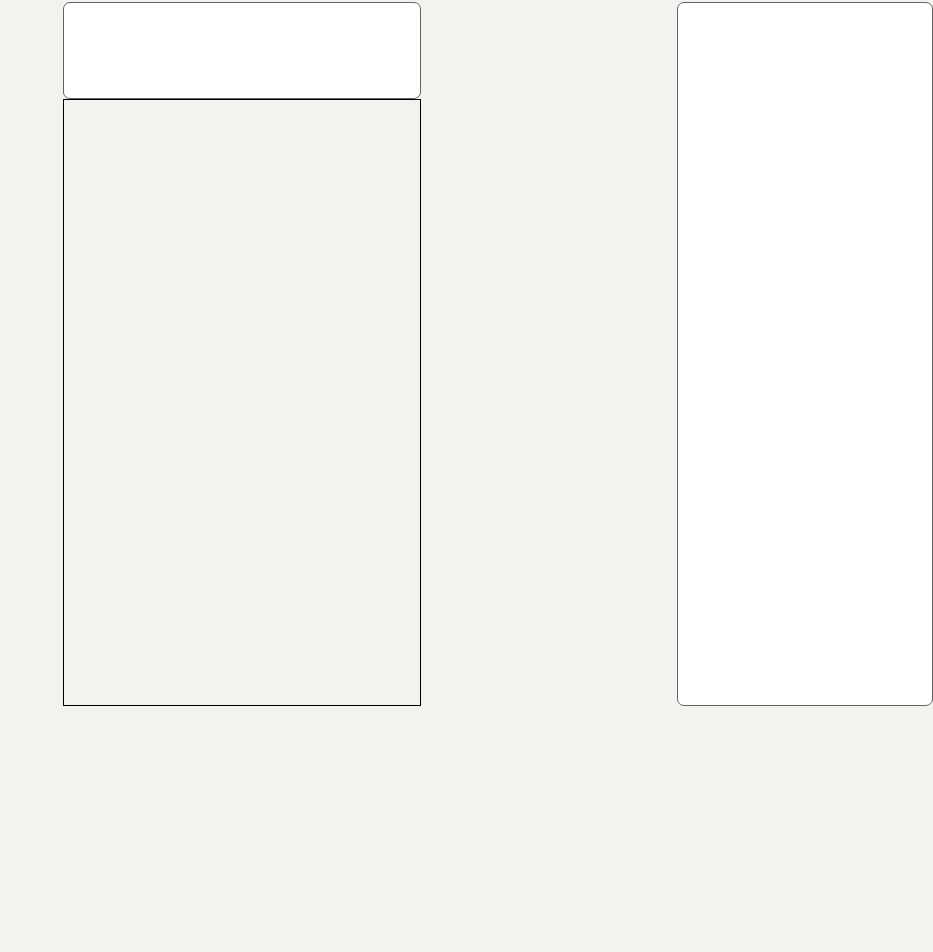
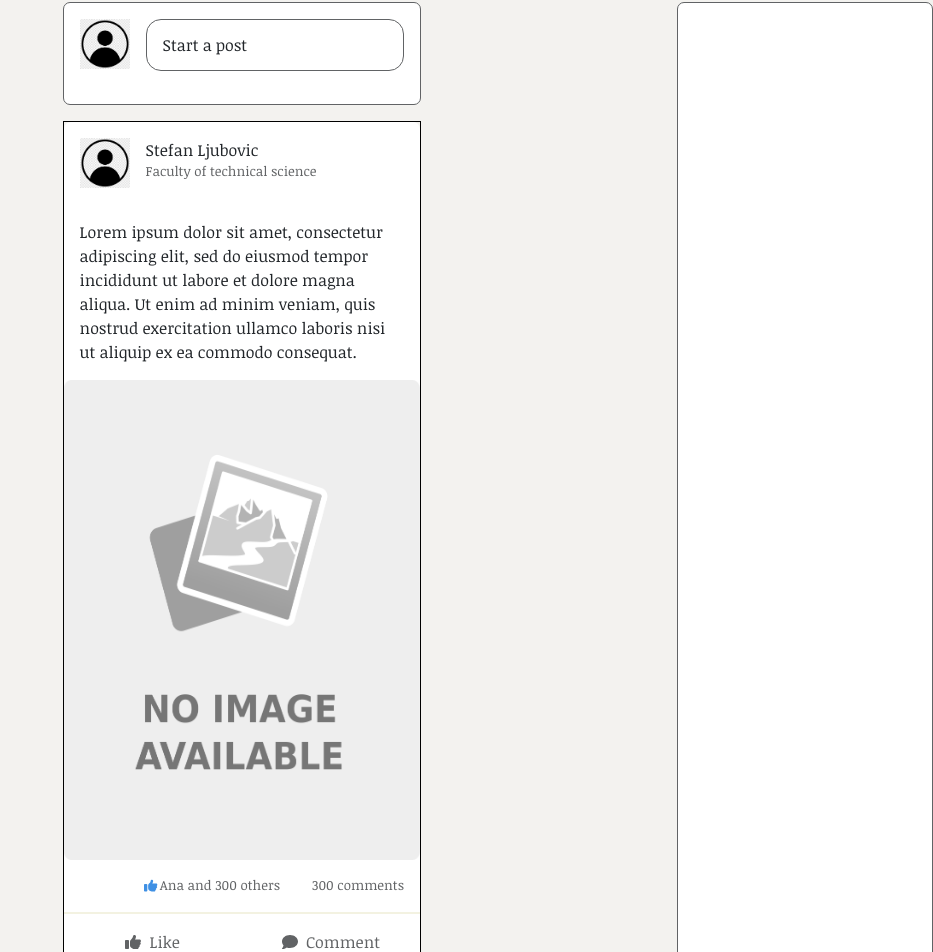
Before and after one commit to XWS-BSEP-Tim-13/Dislinkt_Frontend, a React (Create React App) app: page /home in a window 1280 px wide. Shown: the part 94-1046 px from the top of the page, without its empty margins (347-1280 px from the left). Before the commit the page ends 800 px from the top, so only its background shows below. Built offline with nearby package versions, Linux system fonts and the light colour scheme.

Commit message:
Homepage design

```diff
--- a/src/components/CreatePost/CreatePost.js
+++ b/src/components/CreatePost/CreatePost.js
@@ -1,9 +1,14 @@
 import classes from './CreatePost.module.css';
-
+import Logo from '../../images/user.png'
 function CreatePost(){
     return(
         <div className={classes.containerWrap}>
-
+            <div className={classes.row}>
+                <img src={Logo} alt="" className={classes.img}/>
+                <div className={classes.post}>
+                    <label>Start a post</label>
+                </div>
+            </div>
         </div>
     );
 }
--- a/src/components/CreatePost/CreatePost.module.css
+++ b/src/components/CreatePost/CreatePost.module.css
@@ -5,4 +5,36 @@
     border: 1px solid #616365;
     border-radius: 7px;
     background-color: #ffff;
+    display: flex;
+    flex-direction: column;
+    padding: 1rem;
 }
+
+.row{
+    display: flex;
+    flex-direction: row;
+    justify-content: flex-start;
+}
+
+.img{
+    height: 50px;
+    width: 50px;
+}
+
+.post{
+    border:1px solid #616365;
+    border-radius: 15px;
+    width: 100%;
+    height: 90%;
+    margin-left: 1rem;
+    display: flex;
+    flex-direction: row;
+    justify-content: flex-start;
+    align-items: center;
+    padding: 1rem;
+    cursor: pointer;
+}
+
+.post:hover{
+    background-color: #f3f2ef;
+}
--- a/src/components/Posts/Posts.js
+++ b/src/components/Posts/Posts.js
@@ -1,10 +1,51 @@
 import classes from './Posts.module.css';
+import User from '../../images/user.png'
+import Unavailable from '../../images/unavailable.png'
+import { faThumbsUp } from '@fortawesome/free-solid-svg-icons'
+import { faComment } from '@fortawesome/free-solid-svg-icons'
+import { FontAwesomeIcon } from '@fortawesome/react-fontawesome'
+import { useState } from 'react';
+function Posts(){
 
-function Posts(){
+    const [commentSection,setCommentSection] = useState(false)
 
     return(
         <div className={classes.containerWrap}>
-
+            <div className={classes.post}>
+                <div className={classes.postHeader}>
+                    <img src={User}  className={classes.img}/>
+                    <div className={classes.user}>
+                        <label className={classes.username}>Stefan Ljubovic</label>
+                        <label className={classes.smallText}>Faculty of technical science</label>
+                    </div>
+                </div>
+                <label className={classes.description}>Lorem ipsum dolor sit amet, consectetur adipiscing elit, sed do eiusmod tempor incididunt ut labore et dolore magna aliqua. Ut enim ad minim veniam, quis nostrud exercitation ullamco laboris nisi ut aliquip ex ea commodo consequat.</label>
+                <img src={Unavailable} className={classes.postImage}/>
+                <div className={classes.likeSection}>
+                <label  className={classes.smallText}><FontAwesomeIcon icon={faThumbsUp}  className={classes.likeIcon}/>Ana and 300 others</label>
+                <label  className={classes.smallText1}>300 comments</label>
+                </div>
+                <div className={classes.footer}>
+                    <div className={classes.footerPart}>
+                    <FontAwesomeIcon icon={faThumbsUp}/>
+                    <label className={classes.lblMargin}>Like</label>
+                    </div>
+                    <div className={classes.footerPart} onClick={() => setCommentSection(!commentSection)}>
+                    <FontAwesomeIcon icon={faComment}/>
+                    <label className={classes.lblMargin}>Comment</label>
+                    </div>
+                </div>
+                { commentSection &&
+                <div className={classes.commentSection}>
+                    <div className={classes.comment}>
+                        <img src={User}  className={classes.img}/>
+                        <div className={classes.createComment}>
+                            Add a comment...
+                        </div>
+                    </div>
+                </div>
+                }
+            </div>
         </div>
     )
 }
--- a/src/components/Posts/Posts.module.css
+++ b/src/components/Posts/Posts.module.css
@@ -4,4 +4,119 @@
     height: 100%;
     width: 70%;
     border: 1px solid black;
+    margin-top: 1rem;
 }
+
+.post{
+    display: flex;
+    flex-direction: column;
+    border-radius: 7px;
+    background-color: #ffff;
+    min-height:40rem ;
+}
+
+.postHeader{
+    display: flex;
+    flex-direction: row;
+    padding: 1rem;
+}
+
+.user{
+    margin-left: 1rem;
+    display: flex;
+    flex-direction: column;
+    justify-content: flex-start;
+}
+
+.smallText{
+    font-size: smaller;
+    color: #616365;
+    display: flex;
+    flex-direction: row;
+    justify-content: flex-start;
+    align-items: center;
+}
+
+.username{
+    display: flex;
+    flex-direction: row;
+    justify-content: flex-start;
+}
+
+.img{
+    height: 50px;
+    width: 50px;
+}
+
+
+.postImage{
+    height: 30rem;
+    width: 100%;
+}
+
+.likeSection{
+    display: flex;
+    flex-direction: row;
+    justify-content: flex-end;
+    width: 100%;
+    padding: 1rem;
+}
+
+.likeIcon{
+    color: #3f90e4;
+    margin-right: 3px;
+}
+
+.smallText1{
+    font-size: smaller;
+    color: #616365;
+    display: flex;
+    flex-direction: row;
+    justify-content: flex-start;
+    align-items: center;
+    margin-left: 2rem;
+}
+
+.footer{
+    display: flex;
+    flex-direction: row;
+    border-top:2px solid #f3f2e1;
+}
+
+.footerPart{
+    flex: 1;
+    padding: 1rem;
+    color:#616365;
+}
+
+.footerPart:hover{
+    background-color: #f3f2ef;
+}
+
+.footerPart >label{
+    margin-left: 0.5rem;
+}
+
+.description{
+    padding: 1rem;
+    text-align: left;
+}
+
+.createComment{
+    width: 100%;
+    border: 1px solid #616365;
+    padding: 1rem;
+    border-radius: 15px;
+}
+
+.commentSection{
+    display: flex;
+    flex-direction: column;
+}
+
+.comment{
+    padding: 1rem;
+    display: flex;
+    flex-direction: row;
+    align-items: center;
+}
--- a/src/pages/Homepage/Homepage.js
+++ b/src/pages/Homepage/Homepage.js
@@ -14,7 +14,7 @@ function Homepage() {
                         <div className={classes.main}>
                             <div>
                                 <CreatePost></CreatePost>
-                                <Posts></Posts>
+                                <Posts className={classes.margin}></Posts>
                             </div>
                         </div>
                         <div className={classes.connect}>
--- a/src/pages/Homepage/Homepage.module.css
+++ b/src/pages/Homepage/Homepage.module.css
@@ -45,3 +45,7 @@
     width: 100%;
     align-items: flex-end;
 }
+
+.margin{
+    margin-top: 1rem;
+}
```
Also changed, not shown: src/images/unavailable.png (added), src/images/user.png (added).
